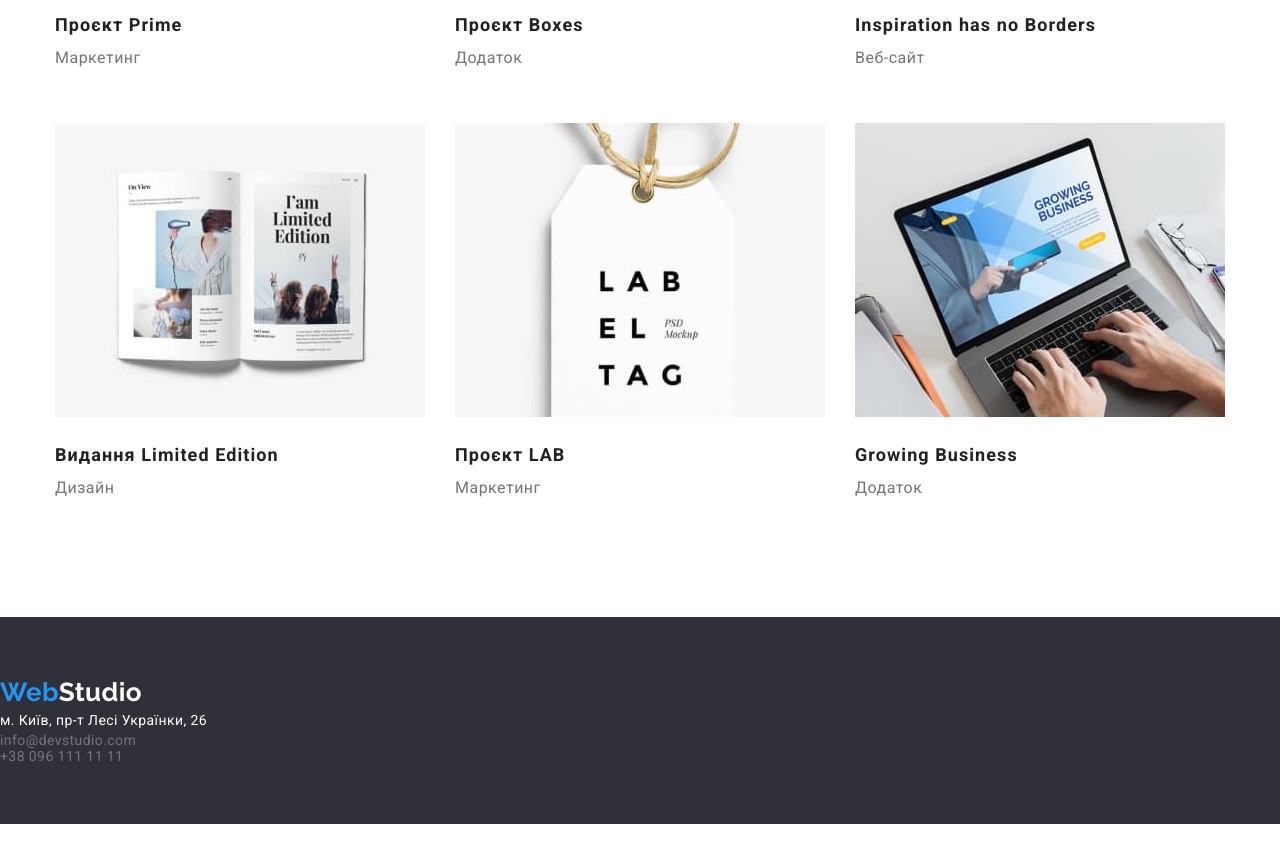
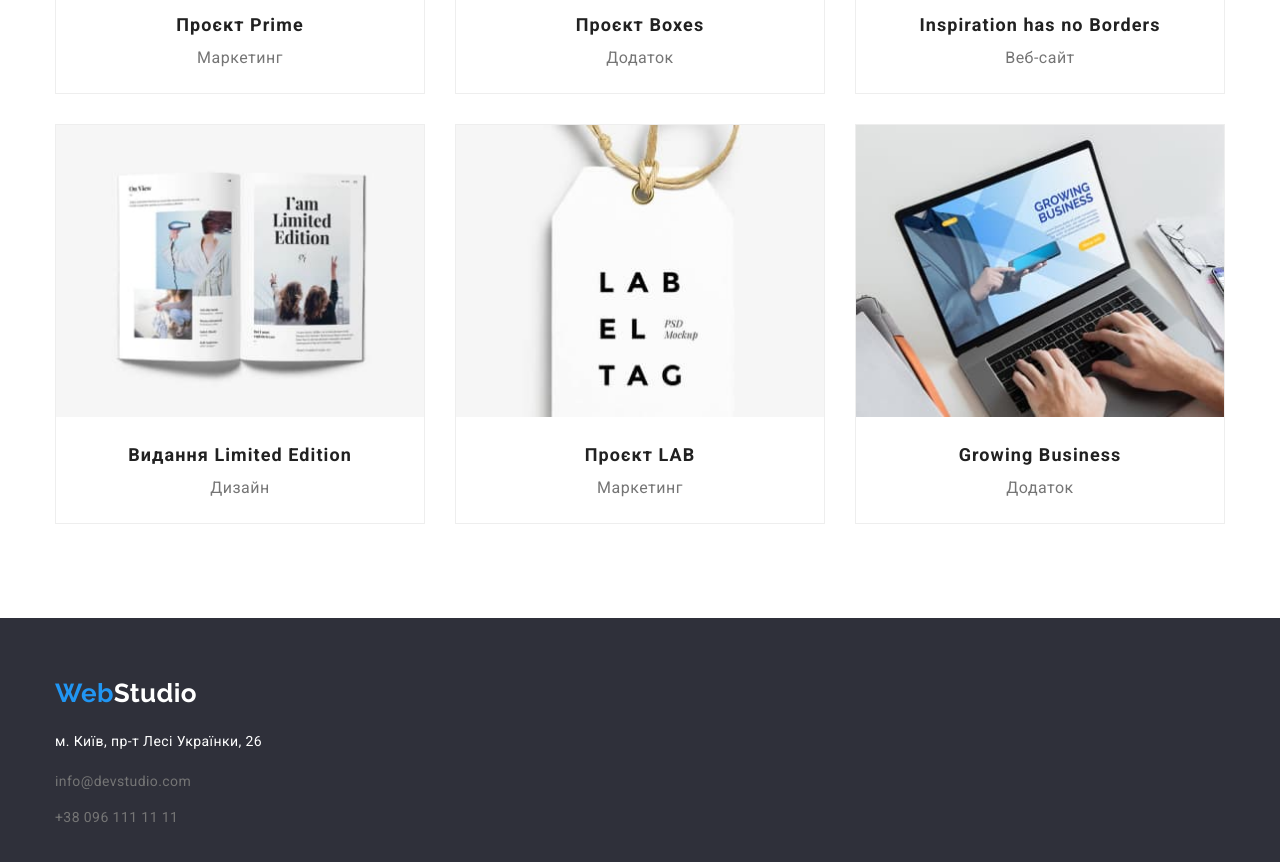
Before and after one commit to MirVika/goit-markup-hw-03, a plain HTML site: page portfolio.html in a window 1280 px wide. Shown: the part 1000-1862 px from the top of the page. Before the commit the page ends 1824 px from the top, so only its background shows below. Drawn offline with nearby package versions, Linux system fonts and the light colour scheme.

Commit message:
adds markup

```diff
--- a/css/styles.css
+++ b/css/styles.css
@@ -423,7 +423,10 @@ footer a {
   width: 370px;
   margin-right: 30px;
   margin-bottom: 30px;
-
+  text-align: center;
+    background: #FFFFFF;
+box-sizing: border-box;
+  border: 1px solid #EEEEEE;
 }
 .ex-text {
   padding-top: 20px;
--- a/portfolio.html
+++ b/portfolio.html
@@ -129,11 +129,12 @@
       </section>
     </main>
     <footer class="background-footer">
+      <div class="container">
         <a href="./index.html" class="logo">Web<span class="footer-logo">Studio</span></a>
 
         <address>
           <ul class="list contact">
-          <li class="address">
+            <li class="address-item address">
               <a
                 href="https://goo.gl/maps/jU2AcvMiYbPrWgQS8"
                 target="_blank"
@@ -141,10 +142,11 @@
                 >м. Київ, пр-т Лесі Українки, 26</a
               >
             </li>
-          <li class="mail"><a href="mailto:info@devstudio.com">info@devstudio.com</a></li>
-          <li><a href="tel:+380961111111">+38 096 111 11 11</a></li>
+            <li class="address-item"><a href="mailto:info@devstudio.com">info@devstudio.com</a></li>
+            <li class="address-item"><a href="tel:+380961111111">+38 096 111 11 11</a></li>
           </ul>
         </address>
+      </div>
     </footer>
   </body>
 </html>
```
Lines whose indentation alone changed are shown as unchanged.
